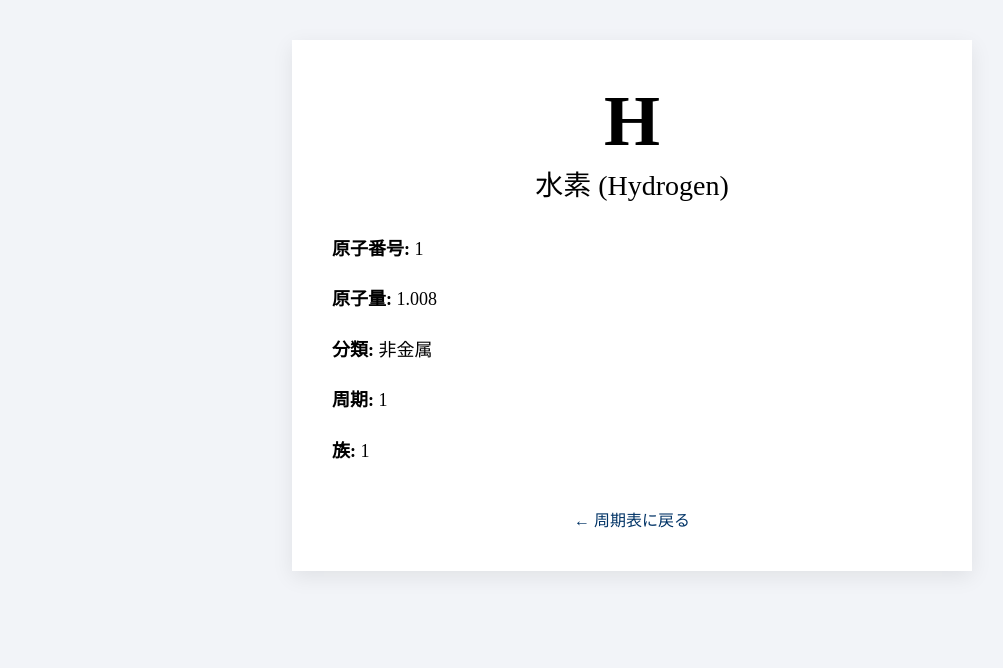
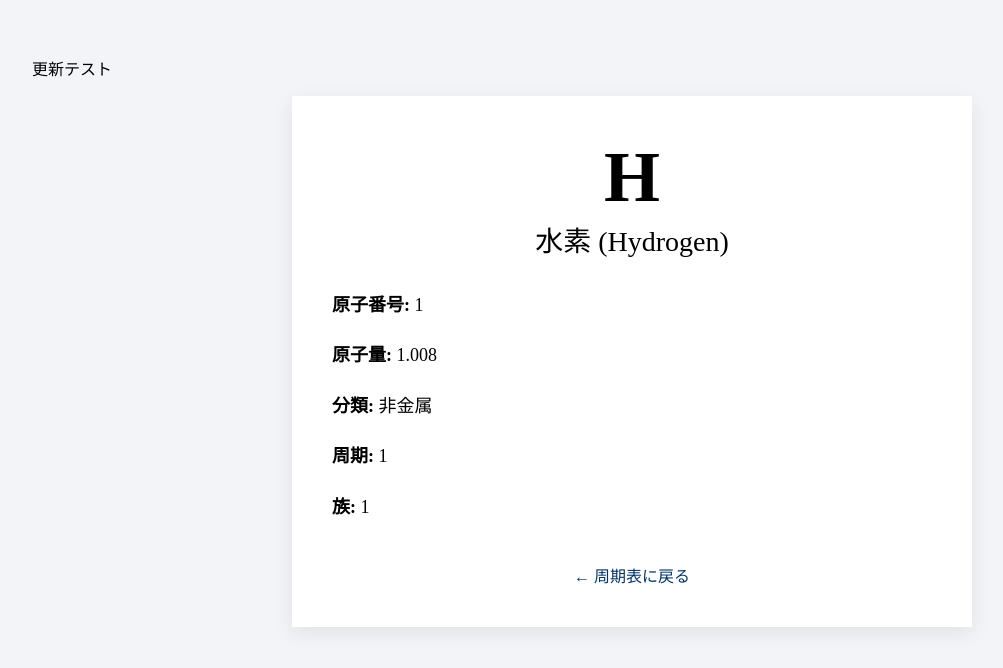
Before and after one commit to xiangliuxiaotian0-commits/periodic-table, a plain HTML site: page element-1.html in a window 1280 px wide. Shown: the whole page, without its empty margins (8-1011 px from the left). Drawn offline with Linux system fonts and the light colour scheme.

Commit message:
Update element-1.html

```diff
--- a/element-1.html
+++ b/element-1.html
@@ -53,6 +53,8 @@ a:hover {
 
 <body>
 
+  <p>更新テスト</p>
+
 <div class="container">
   <div class="symbol">H</div>
   <div class="name">水素 (Hydrogen)</div>
```
